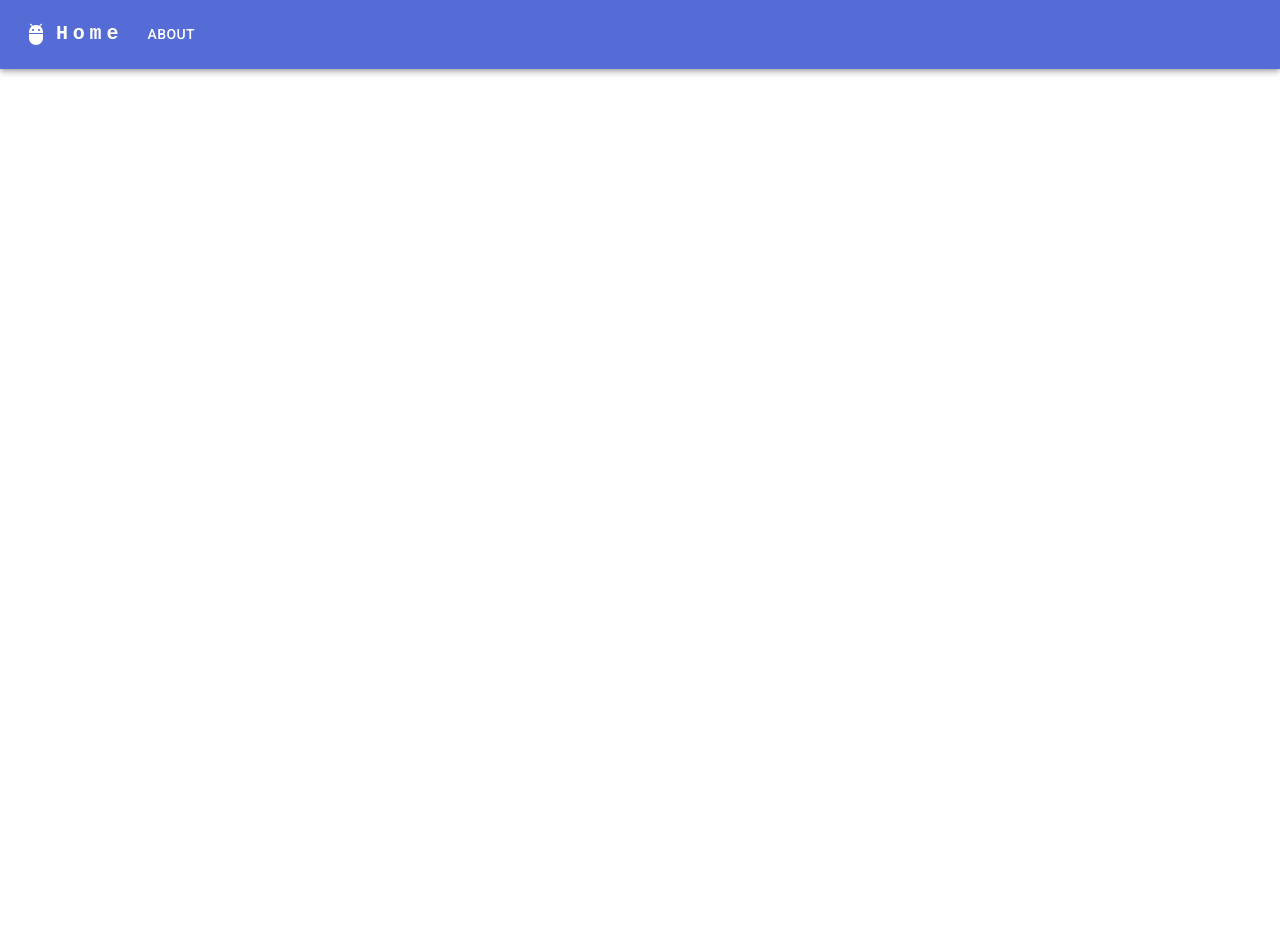
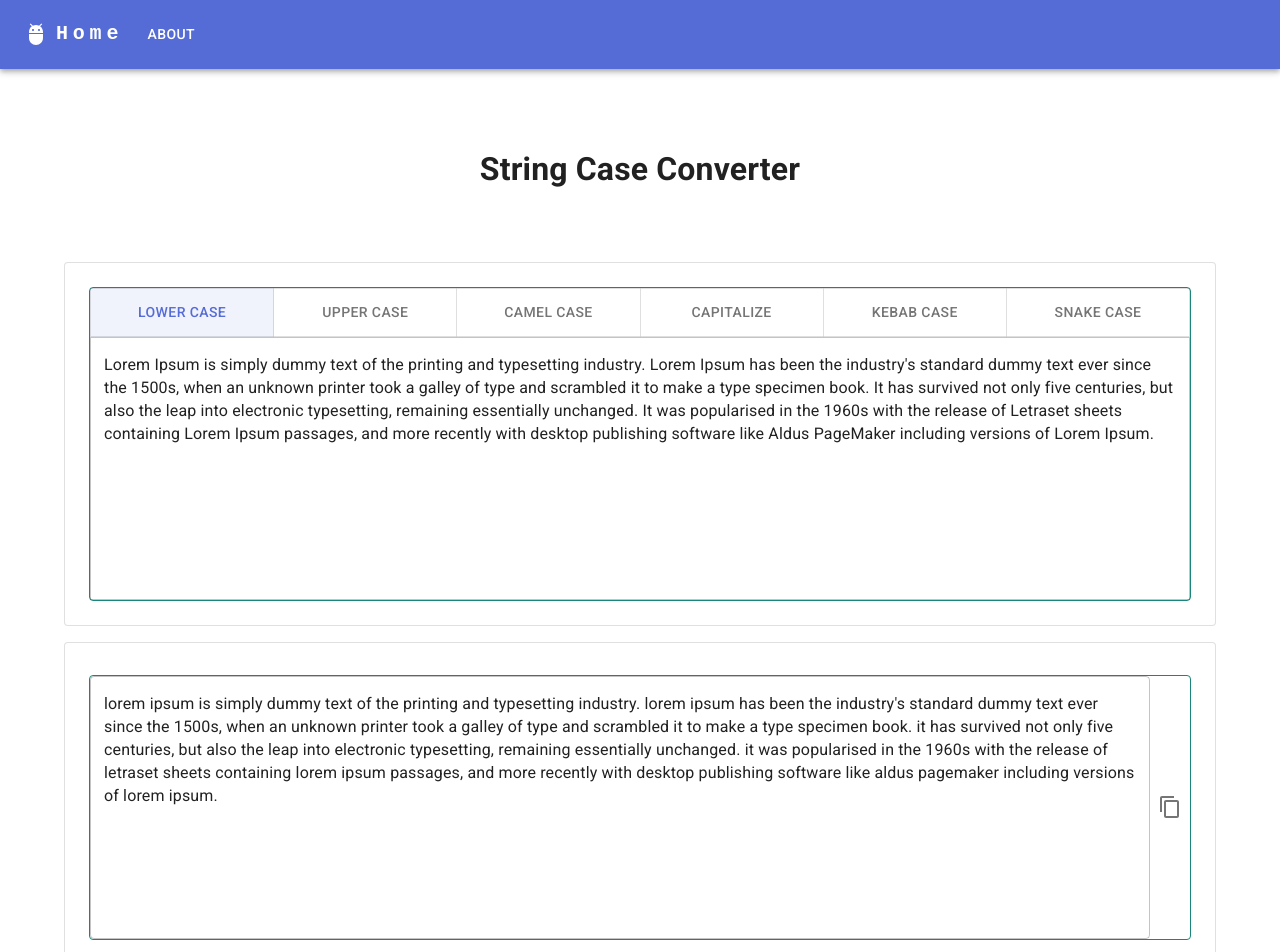
Before and after one commit to SalvatoreDiPalo/dev-helper, a React (Create React App) app: page /converters/string-case in a window 1280 px wide. Before the commit this address had no page. Shown: the top 952 px of the page. Before the commit the page ends 800 px from the top, so only its background shows below. Built offline with nearby package versions, Linux system fonts and the light colour scheme.

Commit message:
Add String case converter component

```diff
--- a/src/App.js
+++ b/src/App.js
@@ -11,6 +11,7 @@ import { Container } from "@mui/material";
 
 import ComponentTemplate from "./templates/Component";
 import UrlEncoder from "./pages/Encoder/Url";
+import StringCaseConverter from "./pages/Converter/StringCase";
 
 const buildComponentPage = (title, component, description = "") => {
   return (
@@ -44,6 +45,13 @@ function App() {
             )}
           />
           <Route
+            path="/converters/string-case"
+            element={buildComponentPage(
+              "String Case Converter",
+              <StringCaseConverter />
+            )}
+          />
+          <Route
             path="/generators/uuid"
             element={buildComponentPage("UUID Generator", <UUIDGenerator />)}
           />
--- /dev/null
+++ b/src/pages/Converter/StringCase/index.js
@@ -0,0 +1,170 @@
+import React, { useMemo, useState } from "react";
+import {
+  Paper,
+  Box,
+  IconButton,
+  ToggleButtonGroup,
+  ToggleButton,
+  TextField,
+  Alert,
+} from "@mui/material";
+import ContentCopy from "@mui/icons-material/ContentCopy";
+/** @jsxImportSource @emotion/react */
+import { css } from "@emotion/react";
+
+import _ from "lodash";
+
+import theme from "../../../theme";
+import { loremIpsum } from "../../../utils/constants";
+
+const Formats = {
+  LOWER_CASE: 1,
+  UPPER_CASE: 2,
+  CAMEL_CASE: 3,
+  CAPITALIZE: 4,
+  KEBAB_CASE: 5,
+  SNAKE_CASE: 6,
+};
+
+export default function StringCaseConverter() {
+  const defaultFormat = Formats.LOWER_CASE;
+  const [format, setFormat] = useState(defaultFormat);
+
+  const [inputText, setInputText] = useState(loremIpsum);
+
+  const [error, setError] = useState("");
+
+  const handleInputTextChange = (event) => {
+    setInputText(event.target.value);
+  };
+
+  const handleFormatChange = (event, newFormat) => {
+    setFormat(newFormat);
+  };
+
+  const generatedValue = useMemo(() => {
+    let value = "";
+    setError("");
+    try {
+      switch (format) {
+        case Formats.CAMEL_CASE:
+          value = _.camelCase(inputText);
+          break;
+        case Formats.CAPITALIZE:
+          value = _.capitalize(inputText);
+          break;
+        case Formats.KEBAB_CASE:
+          value = _.kebabCase(inputText);
+          break;
+        case Formats.SNAKE_CASE:
+          value = _.snakeCase(inputText);
+          break;
+        case Formats.LOWER_CASE:
+          value = inputText.toLowerCase();
+          break;
+        case Formats.UPPER_CASE:
+        default:
+          value = inputText.toUpperCase();
+          break;
+      }
+    } catch (ex) {
+      setError(ex.message);
+    }
+    return value;
+  }, [format, inputText]);
+
+  return (
+    <div>
+      <Paper variant="outlined" sx={{ p: 3, mb: 2 }}>
+        <Box component="form" noValidate autoComplete="off">
+          <Paper
+            variant="outlined"
+            sx={{
+              alignItems: "center",
+              width: "100%",
+              borderColor: theme.palette.secondary.main,
+            }}
+          >
+            <ToggleButtonGroup
+              color="primary"
+              value={format}
+              exclusive
+              fullWidth
+              onChange={handleFormatChange}
+              css={css`
+                & > button {
+                  border-radius: 0;
+                }
+              `}
+            >
+              <ToggleButton value={Formats.LOWER_CASE}>Lower case</ToggleButton>
+              <ToggleButton value={Formats.UPPER_CASE}>Upper case</ToggleButton>
+              <ToggleButton value={Formats.CAMEL_CASE}>Camel case</ToggleButton>
+              <ToggleButton value={Formats.CAPITALIZE}>Capitalize</ToggleButton>
+              <ToggleButton value={Formats.KEBAB_CASE}>Kebab case</ToggleButton>
+              <ToggleButton value={Formats.SNAKE_CASE}>Snake case</ToggleButton>
+            </ToggleButtonGroup>
+            <TextField
+              id="input-textarea"
+              multiline
+              fullWidth
+              css={css`
+                flex: 1;
+
+                & > div {
+                  border-radius: 0;
+                }
+              `}
+              defaultValue={inputText}
+              onChange={handleInputTextChange}
+              minRows={10}
+              maxRows={30}
+              inputProps={{ "aria-label": "Generated value" }}
+            />
+            {error && <Alert severity="error">{error}</Alert>}
+          </Paper>
+        </Box>
+      </Paper>
+
+      <Paper variant="outlined" sx={{ p: 3 }}>
+        <Box
+          component="form"
+          noValidate
+          autoComplete="off"
+          sx={{
+            "& > :not(style)": { textAlign: "center", my: 1 },
+          }}
+        >
+          <Paper
+            variant="outlined"
+            sx={{
+              display: "flex",
+              alignItems: "center",
+              width: "100%",
+              borderColor: theme.palette.secondary.main,
+            }}
+          >
+            <TextField
+              id="input-textarea"
+              multiline
+              sx={{ flex: 1 }}
+              value={generatedValue}
+              minRows={10}
+              maxRows={30}
+              inputProps={{ "aria-label": "Generated value" }}
+            />
+            <IconButton
+              sx={{ p: "8px" }}
+              aria-label="Copy value"
+              onClick={() => {
+                navigator.clipboard.writeText(generatedValue);
+              }}
+            >
+              <ContentCopy />
+            </IconButton>
+          </Paper>
+        </Box>
+      </Paper>
+    </div>
+  );
+}
--- a/src/pages/Home/index.js
+++ b/src/pages/Home/index.js
@@ -19,6 +19,10 @@ const items = [
       {
         name: "Spring Properties Converter",
         path: "/converters/spring-properties",
+      },
+      {
+        name: "String Case Converter",
+        path: "/converters/string-case",
       },
     ],
   },
```
